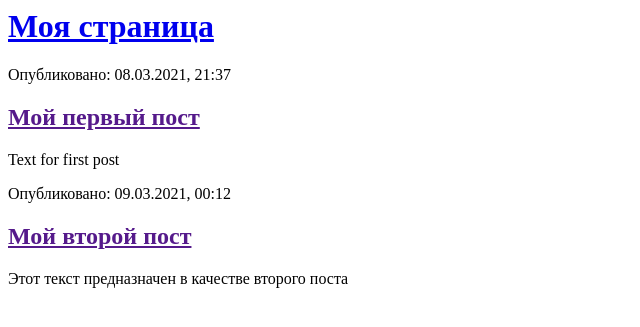
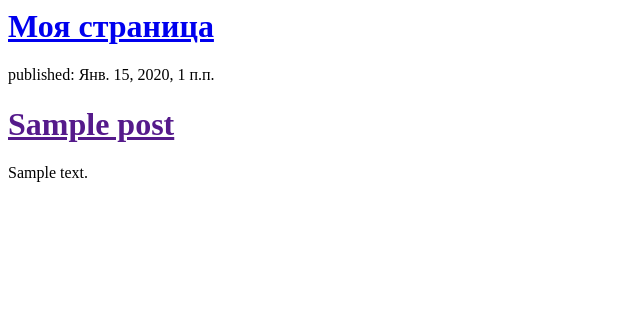
Before and after one commit to Alvarand/Django, a Django app: page / in a window 1280 px wide. Shown: the top 327 px of the page, without its empty margins (0-640 px from the left). Run offline with Django 3.2, Linux system fonts and the light colour scheme; tables that the repository leaves empty hold one stand-in row (values such as "Sample post").

Commit message:
upd tempate

```diff
--- a/blog/templates/blog/post_list.html
+++ b/blog/templates/blog/post_list.html
@@ -6,17 +6,12 @@
         <div>
             <h1><a href="/">Моя страница</a> </h1>
         </div>
-
-        <div>
-            <p>Опубликовано: 08.03.2021, 21:37</p>
-            <h2><a href="">Мой первый пост</a> </h2>
-            <p>Text for first post</p>
-        </div>
-
-        <div>
-            <p>Опубликовано: 09.03.2021, 00:12</p>
-            <h2><a href="">Мой второй пост</a> </h2>
-            <p>Этот текст предназначен в качестве второго поста</p>
-        </div>
+        {%  for post in posts %}
+            <div>
+                <p>published: {{ post.published_date }}</p>
+                <h1><a href="">{{ post.title }}</a> </h1>
+                <p>{{ post.text|linebreaksbr }}</p>
+            </div>
+        {% endfor %}
     </body>
 </html>
--- a/blog/views.py
+++ b/blog/views.py
@@ -1,5 +1,8 @@
 from django.shortcuts import render
+from django.utils import timezone
+from .models import Post
 
 
 def post_list(request):
-    return render(request, 'blog/post_list.html', {})
+    posts = Post.objects.filter(published_date__lte=timezone.now()).order_by('published_date')
+    return render(request, 'blog/post_list.html', {'posts': posts})
```
